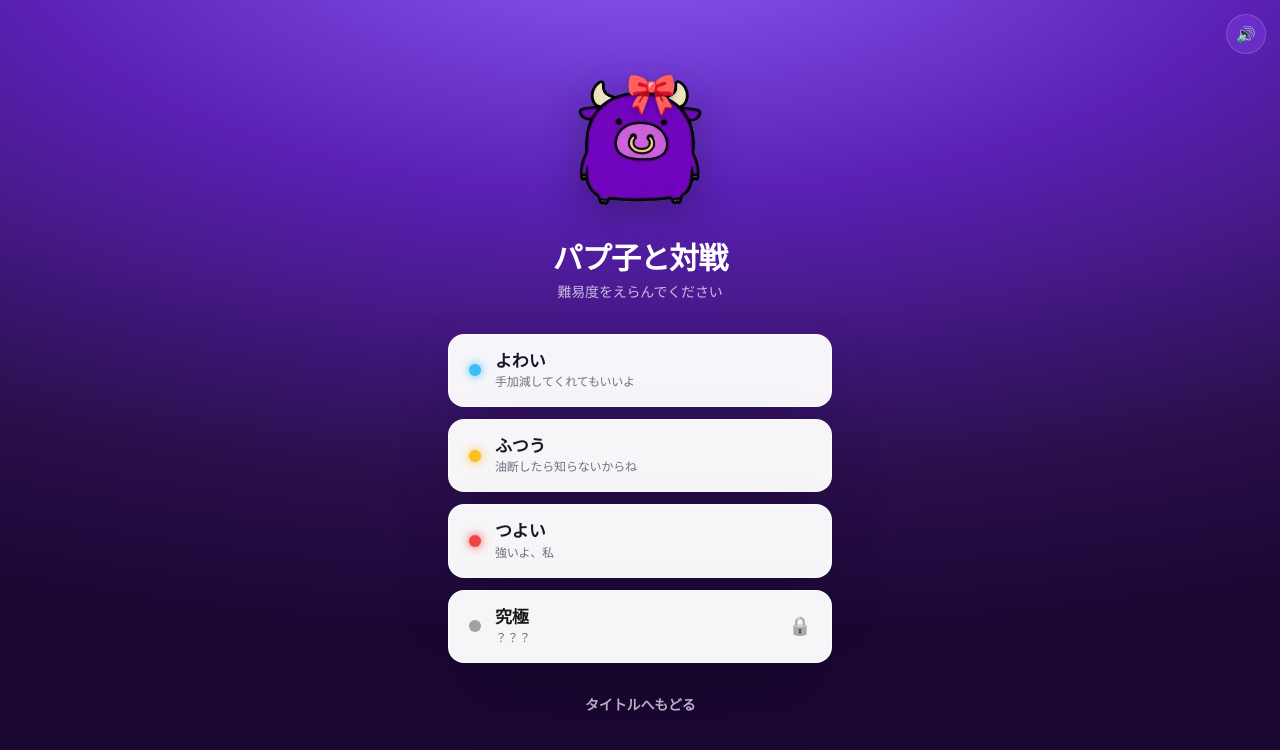
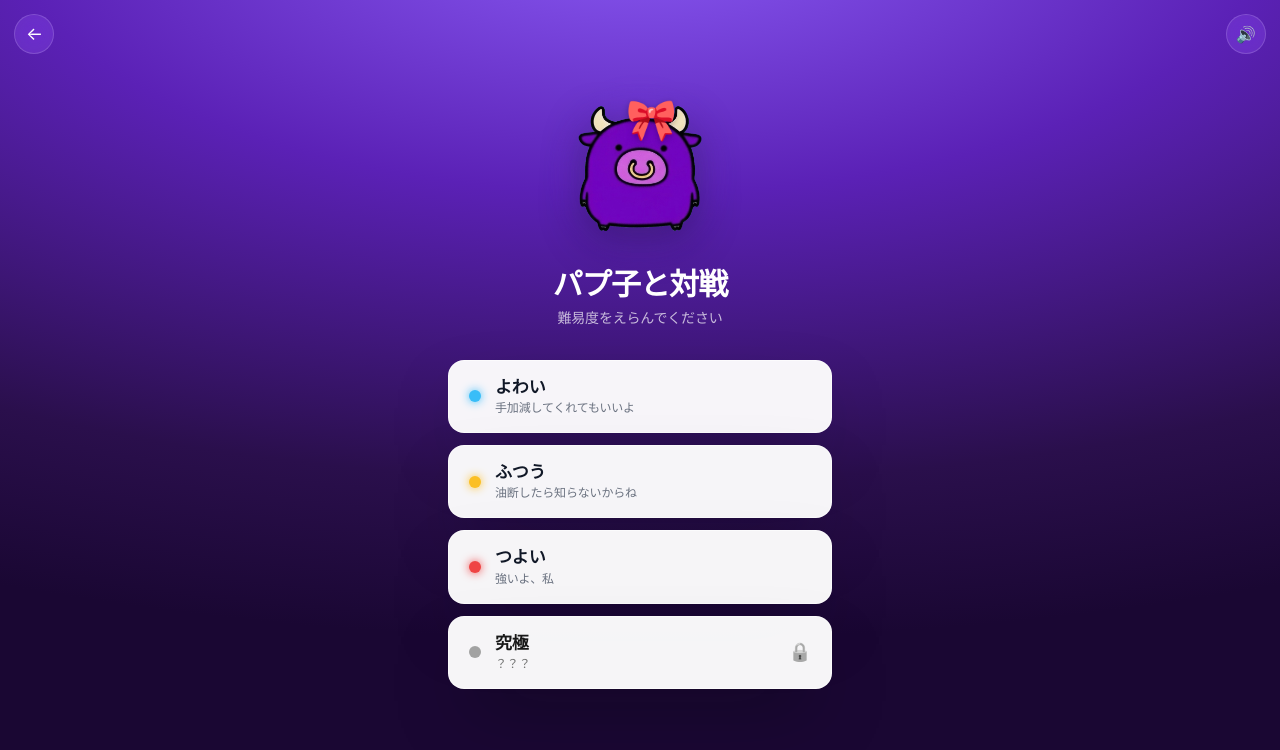
Before and after one commit to PurpleGames-Creator/reversigame, a Next.js app in the folder client/: page /cpu in a window 1280 px wide. Shown: the top 750 px of the page. Built offline with nearby package versions, Linux system fonts and the light colour scheme.

Commit message:
tweak: 難易度選択の「タイトルへもどる」を左上の←ボタンに変更
Co-Authored-By: Claude Fable 5 <noreply@anthropic.com>

```diff
--- a/client/pages/cpu.js
+++ b/client/pages/cpu.js
@@ -307,6 +307,19 @@ export default function CpuGame() {
       <>
         <Head><title>パプ子と対戦 | Purple Reversi</title></Head>
         <SoundToggle />
+        {/* 左上の戻るボタン（SoundToggleと対になる配置） */}
+        <button
+          onClick={() => router.push('/')}
+          aria-label="タイトルへもどる"
+          title="タイトルへもどる"
+          className="fixed z-40 w-10 h-10 rounded-full glass flex items-center justify-center text-white text-lg transition-opacity hover:opacity-80"
+          style={{
+            top: 'max(0.9rem, env(safe-area-inset-top))',
+            left: 'max(0.9rem, env(safe-area-inset-left))',
+          }}
+        >
+          ←
+        </button>
         <main className="min-h-screen flex flex-col items-center justify-center px-6 py-12">
           <div className="w-full max-w-sm flex flex-col items-center">
             <div className="animate-rise">
@@ -377,12 +390,6 @@ export default function CpuGame() {
               })}
             </div>
 
-            <button
-              onClick={() => router.push('/')}
-              className="btn btn-ghost mt-8 text-sm animate-rise delay-4"
-            >
-              タイトルへもどる
-            </button>
           </div>
         </main>
       </>
```
